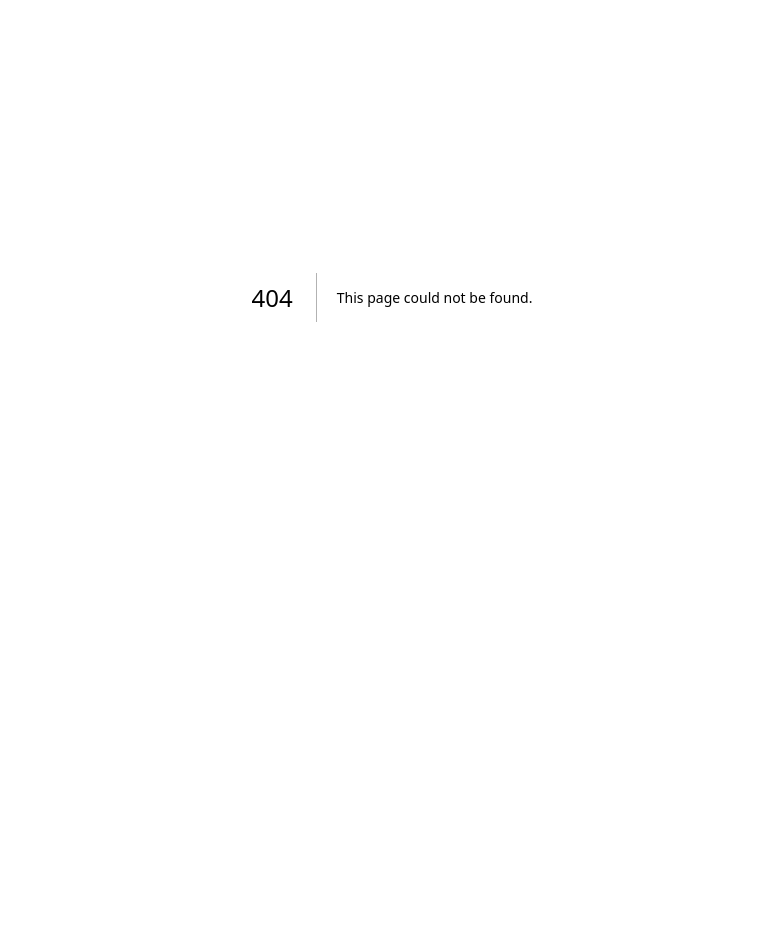
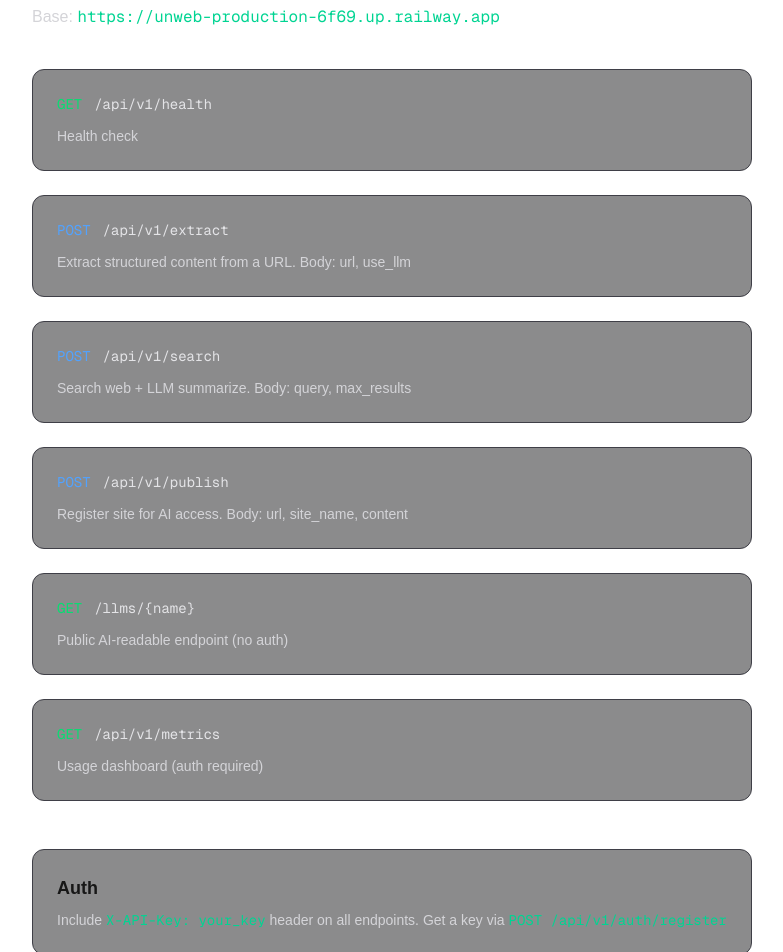
Before and after one commit to fuhon42-cmyk/unweb, a Next.js app in the folder web/: page /unweb/docs in a window 1280 px wide. Before the commit this address had no page. Shown: the part 160-1112 px from the top of the page, without its empty margins (248-1031 px from the left). Before the commit the page ends 857 px from the top, so only its background shows below. Built offline with nearby package versions, Linux system fonts and the light colour scheme.

Commit message:
Add docs page + fix links for GitHub Pages basePath

```diff
--- /dev/null
+++ b/web/src/app/docs/page.tsx
@@ -0,0 +1,32 @@
+export default function DocsPage() {
+  const base = 'https://unweb-production-6f69.up.railway.app';
+  const eps = [
+    ['GET', '/api/v1/health', 'Health check'],
+    ['POST', '/api/v1/extract', 'Extract structured content from a URL. Body: url, use_llm'],
+    ['POST', '/api/v1/search', 'Search web + LLM summarize. Body: query, max_results'],
+    ['POST', '/api/v1/publish', 'Register site for AI access. Body: url, site_name, content'],
+    ['GET', '/llms/{name}', 'Public AI-readable endpoint (no auth)'],
+    ['GET', '/api/v1/metrics', 'Usage dashboard (auth required)'],
+  ];
+  return (
+    <div className="mx-auto max-w-3xl px-6 py-16">
+      <h1 className="text-3xl font-bold">API Reference</h1>
+      <p className="mt-2 text-zinc-300">Base: <code className="text-emerald-400">{base}</code></p>
+      <div className="mt-10 space-y-6">
+        {eps.map(([m, p, d]) => (
+          <div key={p} className="rounded-xl border border-zinc-700 bg-zinc-900/50 p-6">
+            <div className="flex items-center gap-3 mb-3">
+              <span className={m==='GET'?'text-green-400 font-mono text-sm':'text-blue-400 font-mono text-sm'}>{m}</span>
+              <code className="text-zinc-200 text-sm">{p}</code>
+            </div>
+            <p className="text-zinc-300 text-sm">{d}</p>
+          </div>
+        ))}
+      </div>
+      <div className="mt-12 rounded-xl border border-zinc-700 bg-zinc-900/50 p-6">
+        <h2 className="text-lg font-semibold mb-2">Auth</h2>
+        <p className="text-zinc-300 text-sm">Include <code className="text-emerald-400">X-API-Key: your_key</code> header on all endpoints. Get a key via <code className="text-emerald-400">POST /api/v1/auth/register</code></p>
+      </div>
+    </div>
+  );
+}
--- a/web/src/app/page.tsx
+++ b/web/src/app/page.tsx
@@ -15,7 +15,7 @@ export default function Home() {
           your site effortlessly. No config. No overhead. Just results.
         </p>
         <a
-          href="/register"
+          href="/unweb/register"
           className="mt-10 inline-flex h-12 items-center gap-2 rounded-full bg-emerald-500 px-8 text-base font-semibold text-black transition-colors hover:bg-emerald-400"
         >
           Get Started
```
